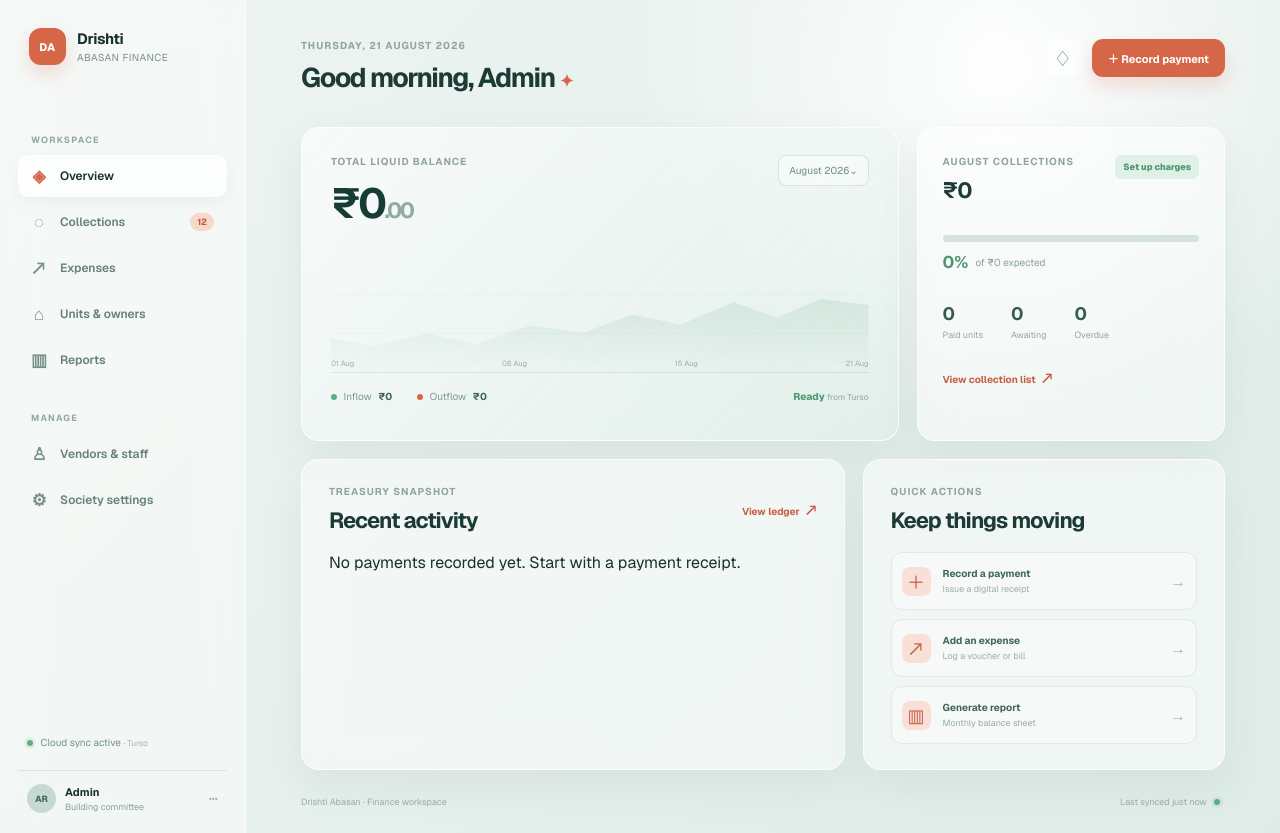
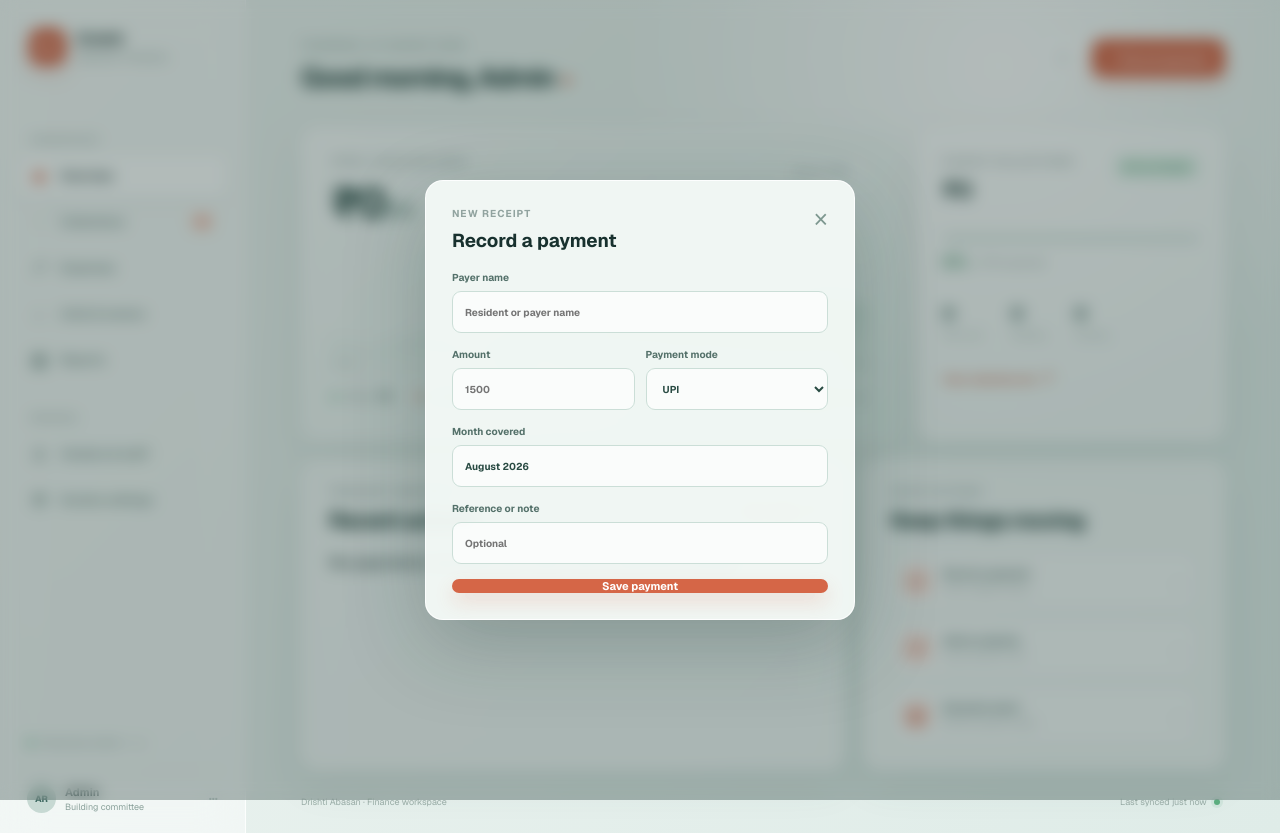
Before and after one commit to himadri-GH/drishti-abasan-finance, a Next.js app: page / in a window 1280 px wide. Both pictures are taken after a click on the button "＋ Record payment". Built offline with nearby package versions, Linux system fonts and the light colour scheme.

Commit message:
Add payment recording workflow

```diff
--- /dev/null
+++ b/src/app/api/payments/route.ts
@@ -0,0 +1,25 @@
+import { NextResponse } from "next/server";
+import { db } from "@/db";
+import { paymentLedger } from "@/db/schema";
+
+export async function POST(request: Request) {
+  if (!db) return NextResponse.json({ error: "Database is not configured." }, { status: 503 });
+
+  const body = await request.json();
+  const payerName = String(body.payerName ?? "").trim();
+  const amountReceived = Number(body.amountReceived);
+  const paymentMode = String(body.paymentMode ?? "").trim();
+  if (!payerName || !Number.isFinite(amountReceived) || amountReceived <= 0 || !paymentMode) {
+    return NextResponse.json({ error: "Enter a payer, a positive amount, and payment mode." }, { status: 400 });
+  }
+
+  const receiptNo = `REC-${new Date().getFullYear()}-${Date.now().toString().slice(-6)}`;
+  await db.insert(paymentLedger).values({
+    id: crypto.randomUUID(), receiptNo, paymentDate: new Date().toISOString(), amountReceived,
+    incomeCategory: "MAINTENANCE", sourceType: "RESIDENT", payerName,
+    monthCovered: String(body.monthCovered ?? "August 2026"), paymentMode,
+    referenceNo: body.referenceNo ? String(body.referenceNo).trim() : null,
+    notes: body.notes ? String(body.notes).trim() : null,
+  });
+  return NextResponse.json({ receiptNo }, { status: 201 });
+}
--- a/src/app/page.module.css
+++ b/src/app/page.module.css
@@ -1,4 +1,5 @@
 :global(body) { background: #e9f0ee; }
+.modalBackdrop { position: fixed; inset: 0; z-index: 10; display: grid; place-items: center; padding: 18px; background: rgba(24,49,46,.32); backdrop-filter: blur(8px); }.modal { width: min(100%, 430px); display: grid; gap: 15px; padding: 26px; border: 1px solid rgba(255,255,255,.86); border-radius: 18px; background: rgba(245,251,248,.94); box-shadow: 0 25px 80px rgba(25,60,52,.25); }.modalHeading { display: flex; justify-content: space-between; align-items: flex-start; margin-bottom: 3px; }.closeButton { border: 0; color: #7e9890; background: transparent; cursor: pointer; font-size: 25px; line-height: 1; }.modal label { display: grid; gap: 7px; color: #54716a; font-size: 10px; font-weight: 700; }.modal input,.modal select { width: 100%; height: 42px; padding: 0 12px; border: 1px solid #cbded7; border-radius: 9px; outline: none; color: #294b43; background: rgba(255,255,255,.7); font: inherit; }.modal input:focus,.modal select:focus { border-color: #5cae81; box-shadow: 0 0 0 3px rgba(92,174,129,.12); }.formRow { display: grid; grid-template-columns: 1fr 1fr; gap: 11px; }.formMessage { margin: -3px 0 0; color: #4e9c73; font-size: 10px; font-weight: 700; }
 .shell { min-height: 100vh; display: flex; background: radial-gradient(circle at 78% 8%, rgba(255,255,255,.95), transparent 30%), linear-gradient(135deg, #eef4f1 0%, #dfece8 100%); color: #18312e; }
 .sidebar { width: 246px; min-height: 100vh; padding: 28px 18px 20px; display: flex; flex-direction: column; background: rgba(255,255,255,.43); border-right: 1px solid rgba(255,255,255,.8); backdrop-filter: blur(22px); }
 .brand { display: flex; align-items: center; gap: 11px; padding: 0 11px 38px; color: #18312e; }.brandMark { width: 37px; height: 37px; display: grid; place-items: center; border-radius: 12px; background: #d56647; color: white; font-size: 11px; font-weight: 800; letter-spacing: .04em; box-shadow: 0 8px 18px rgba(213,102,71,.22); }.brand strong,.brand small,.user strong,.user small { display: block; }.brand strong { font-size: 15px; letter-spacing: -.02em; }.brand small { margin-top: 3px; color: #77908b; font-size: 10px; letter-spacing: .05em; text-transform: uppercase; }
--- a/src/app/page.tsx
+++ b/src/app/page.tsx
@@ -1,5 +1,6 @@
 import styles from "./page.module.css";
 import { getDashboardData } from "@/db/dashboard";
+import { PaymentForm } from "./payment-form";
 
 export const dynamic = "force-dynamic";
 
@@ -38,7 +39,7 @@ export default async function Home() {
       <main className={styles.content} id="overview">
         <header className={styles.header}>
           <div><p className={styles.eyebrow}>Thursday, 21 August 2026</p><h1>Good morning, Admin <span>✦</span></h1></div>
-          <div className={styles.headerActions}><button className={styles.iconButton} aria-label="Notifications">♢</button><button className={styles.primaryButton}>＋ Record payment</button></div>
+          <div className={styles.headerActions}><button className={styles.iconButton} aria-label="Notifications">♢</button><PaymentForm /></div>
         </header>
 
         <section className={styles.heroGrid} aria-label="Financial overview">
--- /dev/null
+++ b/src/app/payment-form.tsx
@@ -0,0 +1,33 @@
+"use client";
+
+import { FormEvent, useState } from "react";
+import styles from "./page.module.css";
+
+export function PaymentForm() {
+  const [open, setOpen] = useState(false);
+  const [message, setMessage] = useState("");
+  const [saving, setSaving] = useState(false);
+
+  async function submit(event: FormEvent<HTMLFormElement>) {
+    event.preventDefault(); setSaving(true); setMessage("");
+    const response = await fetch("/api/payments", { method: "POST", headers: { "Content-Type": "application/json" }, body: JSON.stringify(Object.fromEntries(new FormData(event.currentTarget))) });
+    const result = await response.json(); setSaving(false);
+    if (!response.ok) { setMessage(result.error ?? "Could not save payment."); return; }
+    setMessage(`Saved as ${result.receiptNo}`); event.currentTarget.reset(); window.setTimeout(() => window.location.reload(), 700);
+  }
+
+  return <>
+    <button className={styles.primaryButton} onClick={() => setOpen(true)}>＋ Record payment</button>
+    {open && <div className={styles.modalBackdrop} role="presentation" onMouseDown={(event) => event.target === event.currentTarget && setOpen(false)}>
+      <form className={styles.modal} onSubmit={submit}>
+        <div className={styles.modalHeading}><div><p className={styles.eyebrow}>New receipt</p><h3>Record a payment</h3></div><button type="button" className={styles.closeButton} onClick={() => setOpen(false)} aria-label="Close">×</button></div>
+        <label>Payer name<input name="payerName" placeholder="Resident or payer name" required /></label>
+        <div className={styles.formRow}><label>Amount<input name="amountReceived" type="number" min="1" step="0.01" placeholder="1500" required /></label><label>Payment mode<select name="paymentMode" defaultValue="UPI"><option>UPI</option><option>NEFT</option><option>CASH</option><option>CHEQUE</option></select></label></div>
+        <label>Month covered<input name="monthCovered" defaultValue="August 2026" required /></label>
+        <label>Reference or note<input name="notes" placeholder="Optional" /></label>
+        {message && <p className={styles.formMessage}>{message}</p>}
+        <button className={styles.primaryButton} disabled={saving}>{saving ? "Saving..." : "Save payment"}</button>
+      </form>
+    </div>}
+  </>;
+}
```
